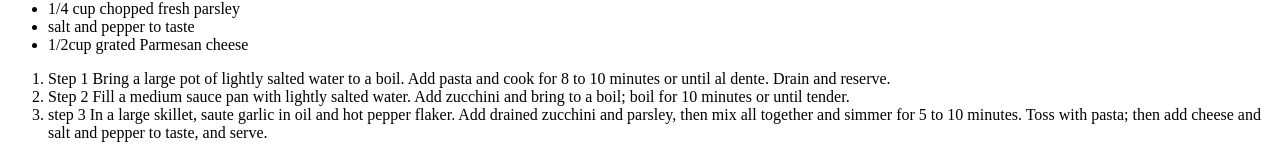
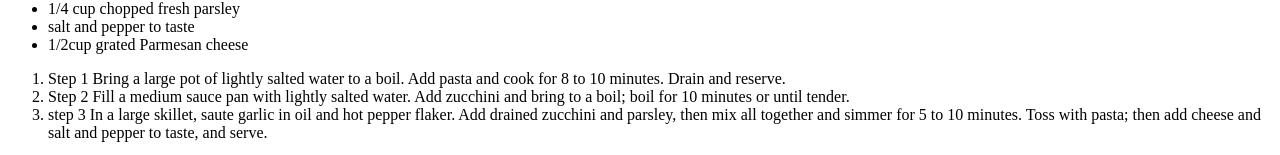
Before and after one commit to adjaking/odin-recipes, a plain HTML site: page Recipes-list/zucchini.html in a window 1280 px wide. Shown: the part 2174-2329 px from the top of the page. Drawn offline with Linux system fonts and the light colour scheme.

Commit message:
fix typo

```diff
--- a/Recipes-list/zucchini.html
+++ b/Recipes-list/zucchini.html
@@ -28,7 +28,7 @@
             <li>
                 Step 1
                 Bring a large pot of lightly salted water to a boil.
-                Add pasta and cook for 8 to 10 minutes or until al dente.
+                Add pasta and cook for 8 to 10 minutes.
                 Drain and reserve.
             </li>
             <li>
```
